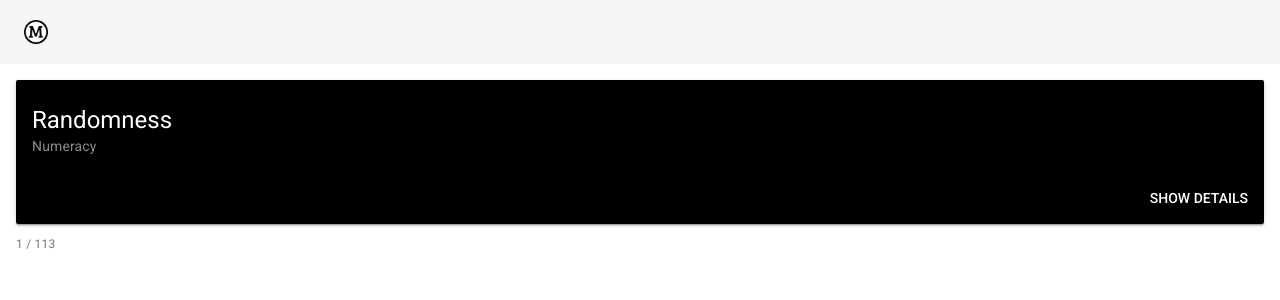
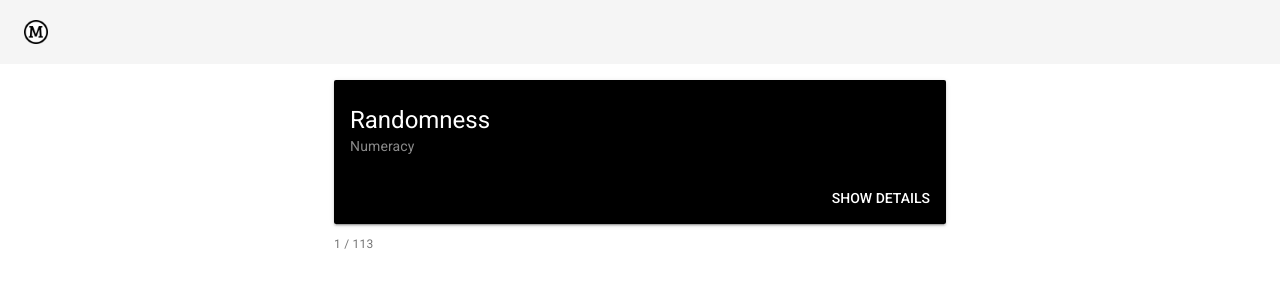
Before and after one commit to kiwicopple/mentalmodels, a Vue app: page / in a window 1280 px wide. Shown: the top 300 px of the page. Built offline with nearby package versions, Linux system fonts and the light colour scheme.

Commit message:
responsive

```diff
--- a/index.html
+++ b/index.html
@@ -26,7 +26,6 @@
     <link rel="<%= chunk.initial?'preload':'prefetch' %>" href="<%= htmlWebpackPlugin.files.publicPath + file %>" as="<%= file.match(/\.css$/)?'style':'script' %>"><% }}} %>
 
     <link rel="stylesheet" href="//fonts.googleapis.com/css?family=Roboto:300,400,500,700,400italic">
-    <link rel="stylesheet" href="//fonts.googleapis.com/icon?family=Material+Icons">
   </head>
   <body>
     <noscript>
--- a/src/App.vue
+++ b/src/App.vue
@@ -51,8 +51,9 @@
     </md-drawer>
 
 
-    <md-content>
 
+      <div class="md-layout md-gutter md-alignment-center">
+        <div class="md-layout-item md-size-50 md-small-size-100">
           <md-card class="md-primary"
           v-bind:class="{
             'show-description': showDescription,
@@ -81,11 +82,13 @@
           </md-card>
 
           <p class="md-caption"> {{cardIndex + 1}} / {{shuffledModels.length}}</p>
-
-      <div>
         </div>
 
-    </md-content>
+      </div>
+
+
+
+
   </div>
 </template>
 
@@ -184,7 +187,7 @@ export default {
     }
   }
 
-  .md-content {
+  .md-layout, .md-content {
     padding: 16px;
   }
   .description {
```
Also changed, not shown: src/main.js (+0 -24 lines). Lines whose indentation alone changed are shown as unchanged.
